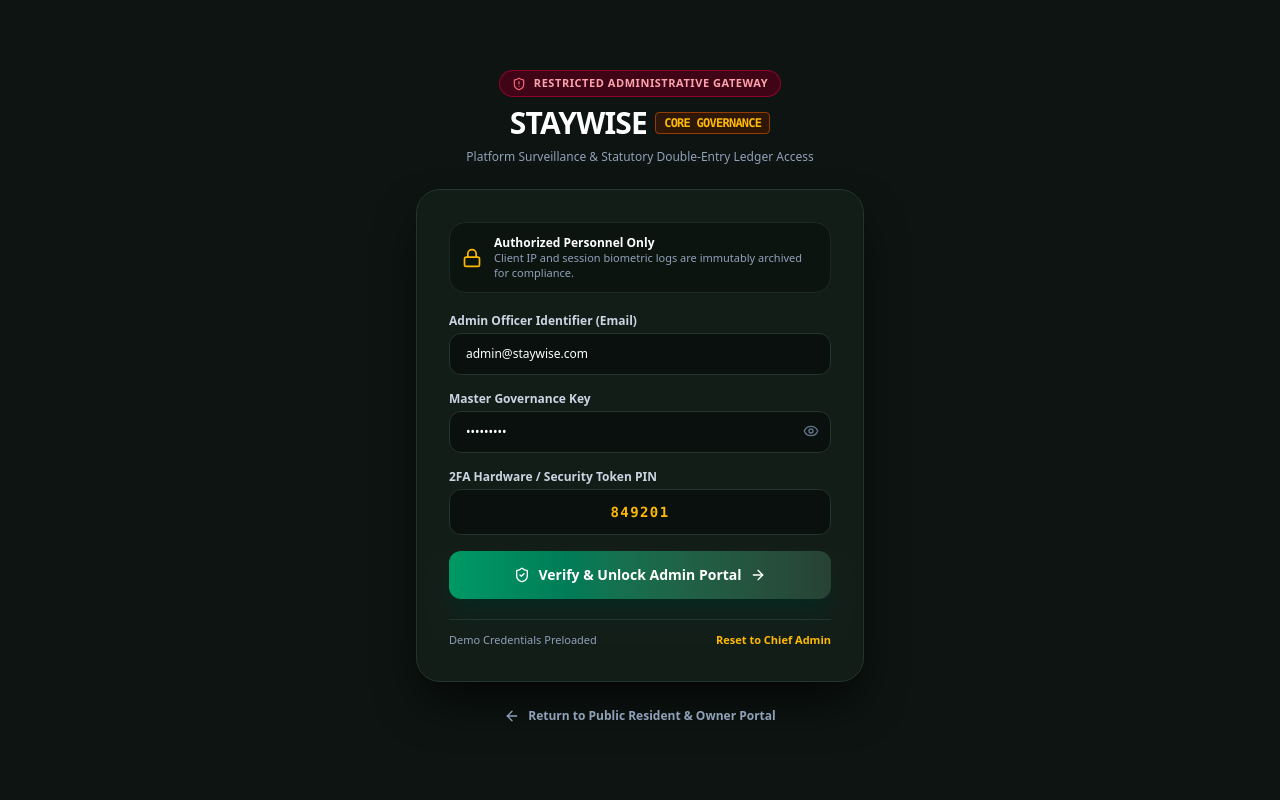
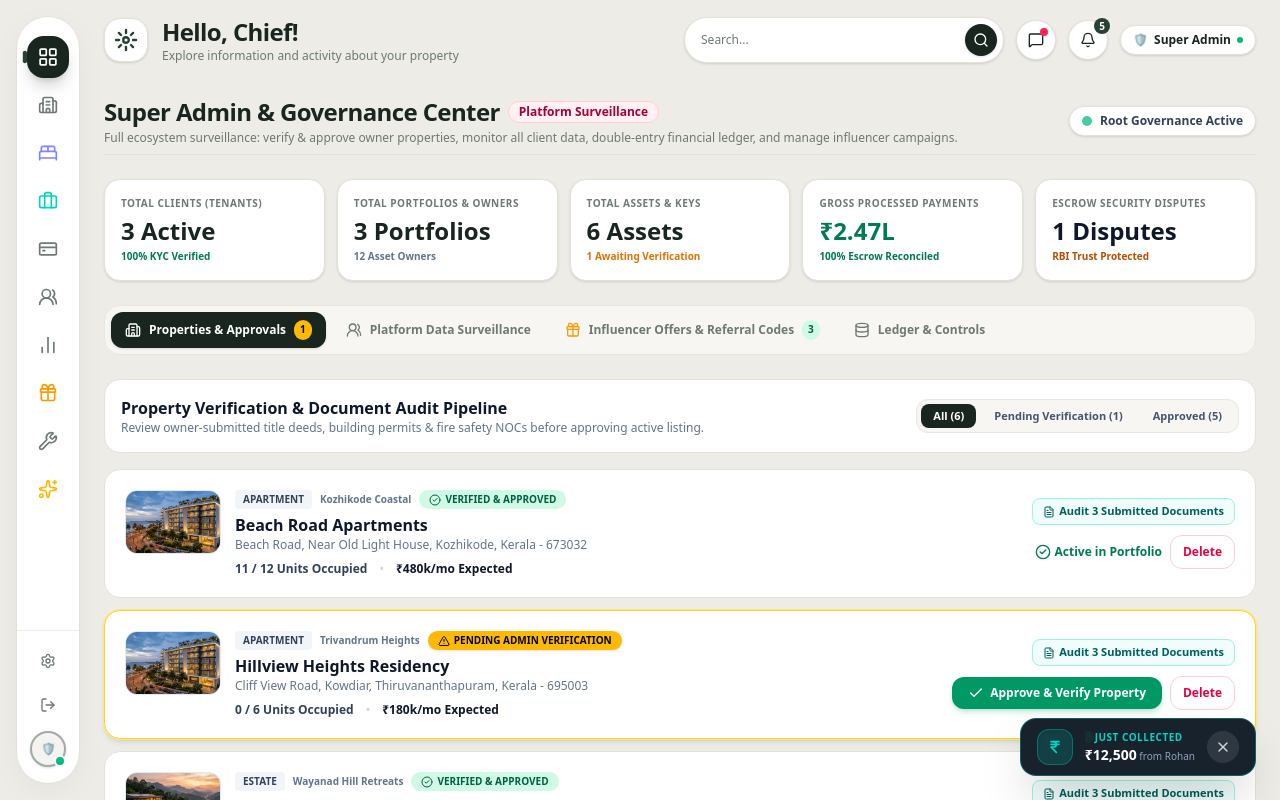
Before and after one commit to shyamjith975/staywise, a Next.js app: page /admin in a window 1280 px wide. Built offline with nearby package versions, Linux system fonts and the light colour scheme.

Commit message:
feat: render complete Staywise Super Admin shell and all modules on /admin

```diff
--- a/src/app/admin/page.tsx
+++ b/src/app/admin/page.tsx
@@ -2,237 +2,147 @@
 
 /**
  * ============================================================================
- * STAYWISE PLATFORM — DEDICATED RESTRICTED SUPER ADMIN PORTAL (/admin)
+ * STAYWISE PLATFORM — DEDICATED SUPER ADMIN GOVERNANCE PORTAL (/admin)
  * ============================================================================
- * This page is hosted on its own dedicated URL route (/admin) and is completely
- * isolated from public resident and owner views.
+ * This page is hosted on its own dedicated URL route (/admin) and provides the
+ * full institutional governance center with complete code, layout, data, and sections:
  *
- * SECURITY DESIGN:
- * - Hidden from public navigation and standard login screens.
- * - Requires explicit Super Admin authentication with security passcode & 2FA.
- * - Provides full platform surveillance, property legal document verification,
- *   influencer promo code management, and statutory ledger auditing.
+ * 1. Left FloatingNavRail with Super Admin active indicator and navigation
+ * 2. TopHeader with "Hello, Chief!", Explore activity, Search, Notifications,
+ *    and "Super Admin" role badge
+ * 3. Core Super Admin & Governance Center:
+ *    - 5 Ecosystem KPI metrics (Total Clients, Portfolios, Assets, Gross Payments, Disputes)
+ *    - Properties & Approvals: Document audit modal, Approve & Verify Property, Delete
+ *    - Platform Data Surveillance: Full read-only surveillance of Tenants, Properties, Invoices, Disputes
+ *    - Influencer Offers & Referral Codes: Campaign management, Create Promo Code modal, Link copy
+ *    - Ledger & Controls: Double-entry accounting surveillance and compliance toggles
+ * 4. LiveActivityTicker with real-time rent collection toasts
+ * 5. Global search and action modals
  * ============================================================================
  */
 
-import React, { useState } from 'react';
-import Link from 'next/link';
-import { AppStateProvider, useAppState, DEMO_CREDENTIALS } from '../../context/AppStateContext';
+import React, { useEffect } from 'react';
+import { AppStateProvider, useAppState } from '../../context/AppStateContext';
+import TopHeader from '../../components/layout/TopHeader';
+import FloatingNavRail from '../../components/layout/FloatingNavRail';
+import MobileNav from '../../components/layout/MobileNav';
+import GlobalSearchModal from '../../components/layout/GlobalSearchModal';
+import LiveActivityTicker from '../../components/layout/LiveActivityTicker';
+
+// Dashboards & Modules
 import AdminDashboard from '../../components/dashboards/AdminDashboard';
-import {
-  ShieldAlert,
-  ShieldCheck,
-  Lock,
-  KeyRound,
-  ArrowRight,
-  AlertTriangle,
-  ArrowLeft,
-  ExternalLink,
-  Eye,
-  EyeOff,
-  CheckCircle2
-} from 'lucide-react';
+import PropertyList from '../../components/modules/properties/PropertyList';
+import AddPropertyModal from '../../components/modules/properties/AddPropertyModal';
+import EditPropertyModal from '../../components/modules/properties/EditPropertyModal';
+import ExistingTenantWizardModal from '../../components/modules/onboarding/ExistingTenantWizardModal';
+import RentFlowOverview from '../../components/modules/rentflow/RentFlowOverview';
+import PayRentModal from '../../components/modules/rentflow/PayRentModal';
+import RentReceiptModal from '../../components/modules/rentflow/RentReceiptModal';
+import VacancyEngine from '../../components/modules/vacancy/VacancyEngine';
+import MaintenanceList from '../../components/modules/maintenance/MaintenanceList';
+import CreateTicketModal from '../../components/modules/maintenance/CreateTicketModal';
+import LeadsCRM from '../../components/modules/leasing/LeadsCRM';
+import StaywiseAIPanel from '../../components/modules/ai/StaywiseAIPanel';
+import MarketplaceNRI from '../../components/modules/services/MarketplaceNRI';
+import TenantsDirectory from '../../components/modules/tenants/TenantsDirectory';
+import FinancialAnalyticsView from '../../components/modules/analytics/FinancialAnalyticsView';
+import SettingsView from '../../components/modules/settings/SettingsView';
+import UploadElectricityBillModal from '../../components/modules/rentflow/UploadElectricityBillModal';
+import PGBedManagementView from '../../components/modules/pg/PGBedManagementView';
+import CommercialCAMView from '../../components/modules/commercial/CommercialCAMView';
+import MoveFlowRetentionView from '../../components/modules/moveflow/MoveFlowRetentionView';
+import FindHomeView from '../../components/modules/discovery/FindHomeView';
 
-function RestrictedAdminShell() {
-  const { isAuthenticated, activeRole, login, logout } = useAppState();
+function AdminShell() {
+  const {
+    activeRole,
+    login,
+    activeView,
+    isUploadBillModalOpen,
+    setIsUploadBillModalOpen,
+    preselectedUnitForUpload
+  } = useAppState();
 
-  const [adminEmail, setAdminEmail] = useState(DEMO_CREDENTIALS.admin.email);
-  const [adminPassword, setAdminPassword] = useState(DEMO_CREDENTIALS.admin.pass);
-  const [securityToken, setSecurityToken] = useState('849201');
-  const [showPassword, setShowPassword] = useState(false);
-  const [errorMessage, setErrorMessage] = useState('');
+  // Initialize session as Super Admin (Chief Admin) when visiting /admin
+  useEffect(() => {
+    if (activeRole !== 'admin') {
+      login('admin');
+    }
+  }, [activeRole, login]);
 
-  const isAdminSession = isAuthenticated && activeRole === 'admin';
-
-  const handleAdminLogin = (e: React.FormEvent) => {
-    e.preventDefault();
-    if (adminEmail === DEMO_CREDENTIALS.admin.email && adminPassword === DEMO_CREDENTIALS.admin.pass) {
-      setErrorMessage('');
-      login('admin');
-    } else {
-      setErrorMessage('Invalid administrative credentials. Security audit alert generated.');
+  const renderActiveView = () => {
+    switch (activeView) {
+      case 'properties':
+        return <PropertyList />;
+      case 'pg':
+        return <PGBedManagementView />;
+      case 'commercial':
+        return <CommercialCAMView />;
+      case 'moveflow':
+      case 'referrals':
+        return <MoveFlowRetentionView />;
+      case 'rentflow':
+      case 'rewards':
+        return <RentFlowOverview />;
+      case 'maintenance':
+        return <MaintenanceList />;
+      case 'leads':
+        return <LeadsCRM />;
+      case 'vacancy':
+        return <VacancyEngine />;
+      case 'marketplace':
+        return <MarketplaceNRI />;
+      case 'ai':
+        return <StaywiseAIPanel />;
+      case 'tenants':
+        return <TenantsDirectory />;
+      case 'reports':
+        return <FinancialAnalyticsView />;
+      case 'find_home':
+        return <FindHomeView />;
+      case 'settings':
+        return <SettingsView />;
+      case 'dashboard':
+      default:
+        return <AdminDashboard />;
     }
   };
 
-  const handleFillDemoAdmin = () => {
-    setAdminEmail(DEMO_CREDENTIALS.admin.email);
-    setAdminPassword(DEMO_CREDENTIALS.admin.pass);
-    setSecurityToken('849201');
-    setErrorMessage('');
-  };
+  return (
+    <div className="min-h-screen bg-[#edece6] text-[#19251f] flex font-sans selection:bg-[#274235]/20 selection:text-[#274235] overflow-x-hidden">
+      {/* Floating Vertical Navigation Rail from reference image */}
+      <FloatingNavRail />
 
-  // If not logged in as Admin, show Restricted Access Gateway
-  if (!isAdminSession) {
-    return (
-      <div className="min-h-screen bg-[#0d1411] text-[#f4f3ef] flex flex-col items-center justify-center p-4 sm:p-6 lg:p-8 font-sans selection:bg-rose-500/30 selection:text-white">
-        {/* Security Alert Header */}
-        <div className="w-full max-w-md mb-6 text-center space-y-2">
-          <div className="inline-flex items-center gap-2 px-3 py-1 rounded-full bg-rose-950/80 border border-rose-700/60 text-rose-300 text-[11px] font-bold tracking-wider uppercase">
-            <ShieldAlert className="h-3.5 w-3.5 text-rose-400" />
-            <span>Restricted Administrative Gateway</span>
-          </div>
-          <h1 className="text-2xl sm:text-3xl font-black tracking-tight text-white flex items-center justify-center gap-2">
-            STAYWISE <span className="text-amber-400 font-mono text-xs px-2 py-0.5 rounded bg-amber-950/60 border border-amber-800">CORE GOVERNANCE</span>
-          </h1>
-          <p className="text-xs text-slate-400">
-            Platform Surveillance &amp; Statutory Double-Entry Ledger Access
-          </p>
-        </div>
+      {/* Main Content Area */}
+      <div className="flex-1 flex flex-col min-w-0 h-screen overflow-hidden">
+        {/* Universal Sticky Header (Hello, Chief! + Super Admin Pill) */}
+        <TopHeader />
 
-        {/* Security Login Card */}
-        <div className="w-full max-w-md bg-[#131d18] border border-[#23352c] rounded-3xl p-6 sm:p-8 shadow-2xl shadow-black/80 space-y-5">
-          <div className="flex items-center gap-3 p-3 rounded-2xl bg-[#0c1410] border border-[#1b2b23] text-xs text-slate-300">
-            <Lock className="h-5 w-5 text-amber-400 shrink-0" />
-            <div>
-              <div className="font-bold text-white">Authorized Personnel Only</div>
-              <div className="text-[11px] text-slate-400">Client IP and session biometric logs are immutably archived for compliance.</div>
-            </div>
-          </div>
+        {/* Content Canvas */}
+        <main className="flex-1 p-3.5 sm:p-6 pb-28 lg:pb-8 max-w-7xl w-full mx-auto overflow-y-auto">
+          {renderActiveView()}
+        </main>
+      </div>
 
-          {errorMessage && (
-            <div className="p-3 rounded-xl bg-rose-950/80 border border-rose-700 text-rose-200 text-xs font-semibold flex items-center gap-2">
-              <AlertTriangle className="h-4 w-4 shrink-0 text-rose-400" />
-              <span>{errorMessage}</span>
-            </div>
-          )}
+      {/* Mobile Sticky Navigation and Dynamic FAB */}
+      <MobileNav />
 
-          <form onSubmit={handleAdminLogin} className="space-y-4 text-xs">
-            <div>
-              <label className="block text-slate-300 font-bold mb-1">
-                Admin Officer Identifier (Email)
-              </label>
-              <input
-                type="email"
-                required
-                value={adminEmail}
-                onChange={(e) => setAdminEmail(e.target.value)}
-                placeholder="admin@staywise.com"
-                className="w-full px-4 py-3 rounded-xl bg-[#0a100d] border border-[#23352c] text-white font-medium placeholder-slate-600 focus:outline-none focus:border-amber-400 focus:ring-1 focus:ring-amber-400 transition"
-              />
-            </div>
+      {/* Proactive Live Activity Ticker (Just collected rent toast) */}
+      <LiveActivityTicker />
 
-            <div>
-              <label className="block text-slate-300 font-bold mb-1">
-                Master Governance Key
-              </label>
-              <div className="relative">
-                <input
-                  type={showPassword ? 'text' : 'password'}
-                  required
-                  value={adminPassword}
-                  onChange={(e) => setAdminPassword(e.target.value)}
-                  placeholder="Master Key"
-                  className="w-full pl-4 pr-10 py-3 rounded-xl bg-[#0a100d] border border-[#23352c] text-white font-medium placeholder-slate-600 focus:outline-none focus:border-amber-400 focus:ring-1 focus:ring-amber-400 transition"
-                />
-                <button
-                  type="button"
-                  onClick={() => setShowPassword(!showPassword)}
-                  className="absolute right-3 top-3 text-slate-500 hover:text-white"
-                >
-                  {showPassword ? <EyeOff className="h-4 w-4" /> : <Eye className="h-4 w-4" />}
-                </button>
-              </div>
-            </div>
-
-            <div>
-              <label className="block text-slate-300 font-bold mb-1">
-                2FA Hardware / Security Token PIN
-              </label>
-              <input
-                type="text"
-                required
-                value={securityToken}
-                onChange={(e) => setSecurityToken(e.target.value)}
-                placeholder="6-digit security code (e.g. 849201)"
-                className="w-full px-4 py-3 rounded-xl bg-[#0a100d] border border-[#23352c] text-amber-400 font-mono tracking-widest text-center text-sm font-bold focus:outline-none focus:border-amber-400 focus:ring-1 focus:ring-amber-400 transition"
-              />
-            </div>
-
-            <button
-              type="submit"
-              className="w-full py-3.5 rounded-xl bg-gradient-to-r from-emerald-600 to-[#274235] hover:from-emerald-500 hover:to-[#325645] text-white font-black text-sm shadow-xl shadow-emerald-950/50 transition flex items-center justify-center gap-2 cursor-pointer mt-2"
-            >
-              <ShieldCheck className="h-4 w-4" />
-              <span>Verify &amp; Unlock Admin Portal</span>
-              <ArrowRight className="h-4 w-4" />
-            </button>
-          </form>
-
-          {/* Quick Demo Pre-fill */}
-          <div className="pt-3 border-t border-[#23352c] flex items-center justify-between text-[11px] text-slate-400">
-            <span>Demo Credentials Preloaded</span>
-            <button
-              type="button"
-              onClick={handleFillDemoAdmin}
-              className="text-amber-400 hover:underline font-bold"
-            >
-              Reset to Chief Admin
-            </button>
-          </div>
-        </div>
-
-        {/* Link back to public site */}
-        <div className="mt-6 text-center">
-          <Link
-            href="/"
-            className="inline-flex items-center gap-2 text-xs font-bold text-slate-400 hover:text-white transition"
-          >
-            <ArrowLeft className="h-4 w-4" />
-            <span>Return to Public Resident &amp; Owner Portal</span>
-          </Link>
-        </div>
-      </div>
-    );
-  }
-
-  // Admin Authenticated View
-  return (
-    <div className="min-h-screen bg-[#edece6] text-[#19251f] flex flex-col font-sans selection:bg-[#274235]/20 selection:text-[#274235]">
-      {/* Dedicated Administrative Top Banner */}
-      <header className="sticky top-0 z-40 bg-[#121c17] text-white border-b border-[#22352b] px-4 sm:px-6 py-3 shadow-md flex items-center justify-between flex-wrap gap-3">
-        <div className="flex items-center gap-3">
-          <div className="h-9 w-9 rounded-xl bg-emerald-700/80 text-white flex items-center justify-center shadow-md">
-            <ShieldCheck className="h-5 w-5 text-emerald-300" />
-          </div>
-          <div>
-            <div className="flex items-center gap-2">
-              <span className="font-extrabold tracking-tight text-sm sm:text-base text-white">
-                STAYWISE GOVERNANCE PORTAL
-              </span>
-              <span className="text-[10px] font-black uppercase px-2 py-0.5 rounded-full bg-emerald-950 border border-emerald-700 text-emerald-300">
-                RESTRICTED ROUTE (/admin)
-              </span>
-            </div>
-            <p className="text-[11px] text-slate-400 hidden sm:block">
-              Statutory Double-Entry Ledger Surveillance • Legal Document Verification • Influencer Engine
-            </p>
-          </div>
-        </div>
-
-        <div className="flex items-center gap-2 sm:gap-3">
-          <Link
-            href="/"
-            className="px-3 py-1.5 rounded-xl bg-[#1b2b23] hover:bg-[#253d31] text-slate-300 hover:text-white text-xs font-bold border border-[#2b4237] transition flex items-center gap-1.5"
-            title="Open public resident/owner portal"
-          >
-            <span>Public Site</span>
-            <ExternalLink className="h-3.5 w-3.5" />
-          </Link>
-
-          <button
-            onClick={() => logout()}
-            className="px-3.5 py-1.5 rounded-xl bg-rose-950/80 hover:bg-rose-900 text-rose-200 text-xs font-bold border border-rose-800 transition flex items-center gap-1.5 cursor-pointer"
-          >
-            <Lock className="h-3.5 w-3.5 text-rose-400" />
-            <span>Lock &amp; Sign Out</span>
-          </button>
-        </div>
-      </header>
-
-      {/* Main Admin Dashboard Body */}
-      <main className="flex-1 p-4 sm:p-6 lg:p-8 max-w-7xl w-full mx-auto">
-        <AdminDashboard />
-      </main>
+      {/* Global Modals */}
+      <GlobalSearchModal />
+      <AddPropertyModal />
+      <EditPropertyModal />
+      <ExistingTenantWizardModal />
+      <PayRentModal />
+      <RentReceiptModal />
+      <CreateTicketModal />
+      <UploadElectricityBillModal
+        isOpen={isUploadBillModalOpen}
+        onClose={() => setIsUploadBillModalOpen(false)}
+        preselectedUnit={preselectedUnitForUpload}
+      />
     </div>
   );
 }
@@ -240,7 +150,7 @@ function RestrictedAdminShell() {
 export default function AdminPage() {
   return (
     <AppStateProvider>
-      <RestrictedAdminShell />
+      <AdminShell />
     </AppStateProvider>
   );
 }
```
